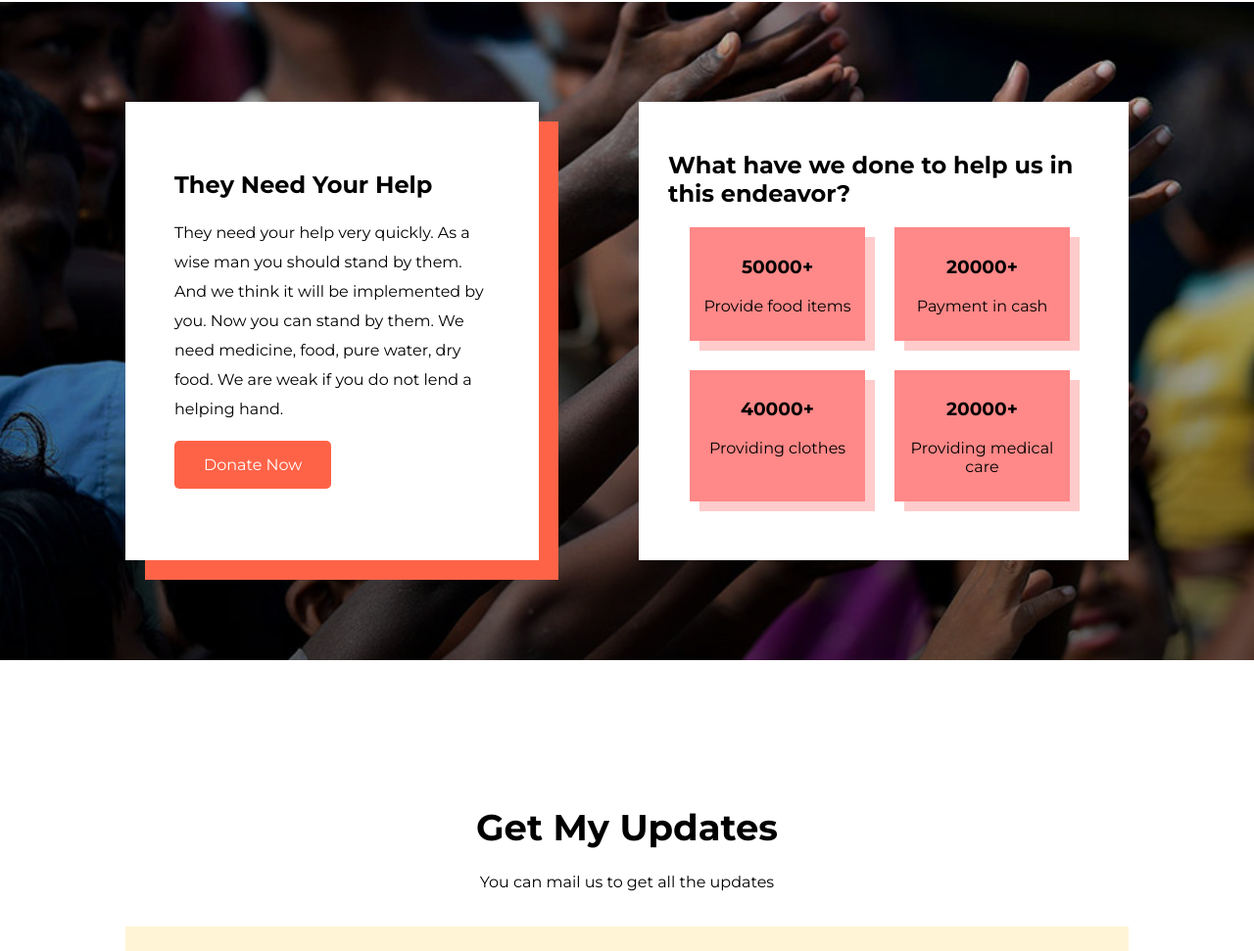
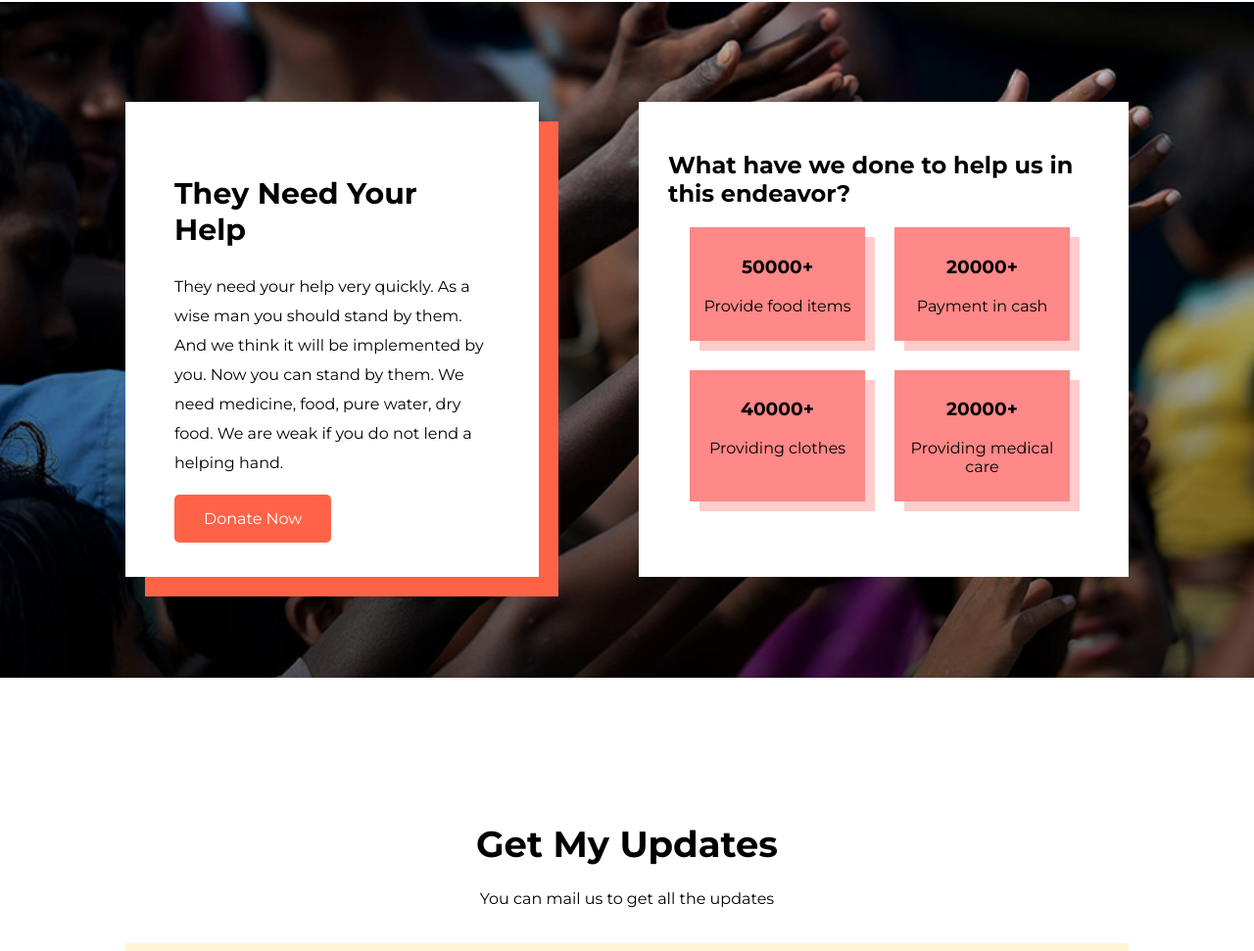
Before and after one commit to Mohammad7558/Donate_Now, a plain HTML site: page index.html in a window 1280 px wide. Shown: the part 2134-3105 px from the top of the page at 98% size. Drawn offline with Linux system fonts and the light colour scheme.

Commit message:
new code added

```diff
--- a/style.css
+++ b/style.css
@@ -118,6 +118,9 @@ body{
     text-align: left;
     box-shadow: 20px 20px tomato;
 }
+.helping-text-box h1{
+    font-size: 30px;
+}
 .helping-text-box p{
     line-height: 30px;
     padding-bottom: 5%;
```
